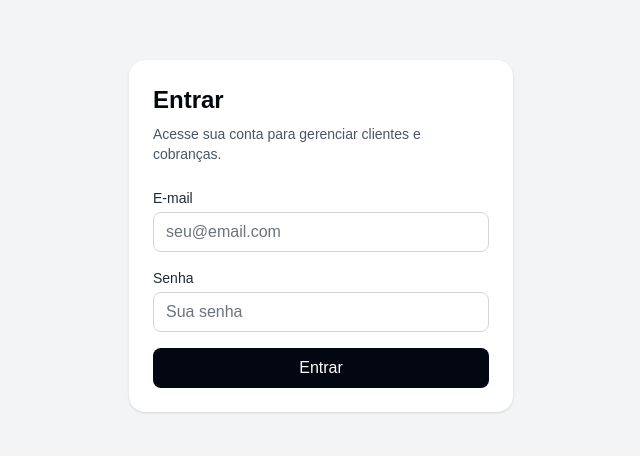
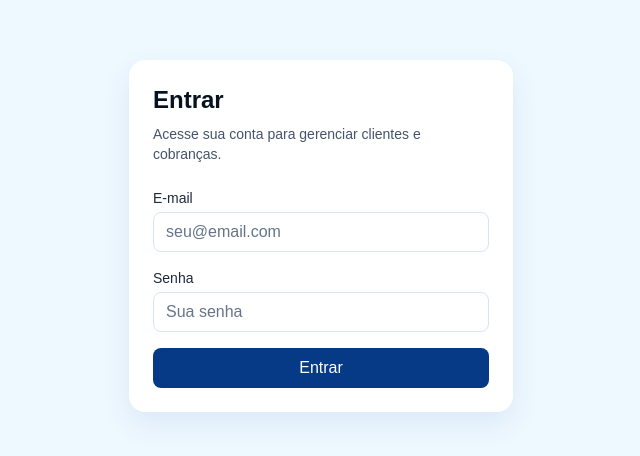
Before and after one commit to jamysmq/supabase_saas, a Next.js app: page /login in a window 1280 px wide. Shown: the part 164-620 px from the top of the page, without its empty margins (319-959 px from the left). Built offline with nearby package versions, Linux system fonts and the light colour scheme; no server answers.

Commit message:
Aplica tema claro do Jack no app

```diff
--- a/app/globals.css
+++ b/app/globals.css
@@ -1,8 +1,21 @@
 @import "tailwindcss";
 
 :root {
-  --background: #ffffff;
-  --foreground: #171717;
+  --background: #f7fbff;
+  --foreground: #07111f;
+  --jack-page: #eef8ff;
+  --jack-surface: #ffffff;
+  --jack-surface-soft: #f8fbff;
+  --jack-border: #d7e6f5;
+  --jack-border-soft: #e6f2fb;
+  --jack-primary: #073a86;
+  --jack-primary-hover: #052a61;
+  --jack-accent: #68e5ff;
+  --jack-text: #07111f;
+  --jack-muted: #44546a;
+  --jack-subtle: #64748b;
+  --jack-shadow: 0 12px 30px rgb(7 58 134 / 8%);
+  --jack-shadow-sm: 0 6px 18px rgb(7 58 134 / 7%);
 }
 
 @theme inline {
@@ -13,11 +26,86 @@
 }
 
 body {
-  background: #f3f4f6;
-  color: #111827;
+  background: var(--jack-page);
+  color: var(--jack-text);
   font-family: Arial, Helvetica, sans-serif;
   -webkit-font-smoothing: antialiased;
   text-rendering: optimizeLegibility;
+}
+
+/* Jack light theme overrides for the existing Tailwind utility-heavy UI. */
+.bg-gray-100 {
+  background-color: var(--jack-page) !important;
+}
+
+.bg-gray-50 {
+  background-color: var(--jack-surface-soft) !important;
+}
+
+.hover\:bg-gray-50:hover {
+  background-color: #eef8ff !important;
+}
+
+.bg-white {
+  background-color: var(--jack-surface) !important;
+}
+
+.bg-gray-950 {
+  background-color: var(--jack-primary) !important;
+}
+
+.hover\:bg-gray-950:hover {
+  background-color: var(--jack-primary-hover) !important;
+}
+
+.text-gray-950 {
+  color: var(--jack-text) !important;
+}
+
+.text-gray-700,
+.text-gray-600 {
+  color: var(--jack-muted) !important;
+}
+
+.text-gray-500,
+.text-gray-400 {
+  color: var(--jack-subtle) !important;
+}
+
+.border-gray-300,
+.border-gray-200 {
+  border-color: var(--jack-border) !important;
+}
+
+.border-gray-100 {
+  border-color: var(--jack-border-soft) !important;
+}
+
+.focus\:ring-gray-300:focus,
+.focus\:ring-gray-300:focus-visible {
+  --tw-ring-color: rgb(104 229 255 / 45%) !important;
+}
+
+.shadow,
+.shadow-md,
+.shadow-xl {
+  box-shadow: var(--jack-shadow) !important;
+}
+
+.shadow-sm {
+  box-shadow: var(--jack-shadow-sm) !important;
+}
+
+.bg-red-50 {
+  background-color: #fff1f2 !important;
+}
+
+.bg-emerald-50 {
+  background-color: #ecfdf5 !important;
+}
+
+.bg-amber-50 {
+  background-color: #fffbeb !important;
 }
 
 button:not(:disabled),
@@ -39,14 +127,14 @@ select,
 textarea {
   min-height: 40px;
   background-color: #ffffff;
-  color: #111827;
-  border-color: #d1d5db;
+  color: var(--jack-text);
+  border-color: var(--jack-border);
   line-height: 1.25rem;
 }
 
 input::placeholder,
 textarea::placeholder {
-  color: #6b7280;
+  color: var(--jack-subtle);
   opacity: 1;
 }
 
@@ -54,8 +142,8 @@ input:not([type="checkbox"]):not([type="radio"]):focus,
 select:focus,
 textarea:focus {
   outline: none;
-  border-color: #9ca3af;
-  box-shadow: 0 0 0 3px rgb(17 24 39 / 8%);
+  border-color: #68e5ff;
+  box-shadow: 0 0 0 3px rgb(104 229 255 / 24%);
 }
 
 button,
@@ -78,5 +166,5 @@ input:focus-visible,
 select:focus-visible,
 textarea:focus-visible {
   outline: none;
-  box-shadow: 0 0 0 3px rgb(17 24 39 / 12%);
+  box-shadow: 0 0 0 3px rgb(104 229 255 / 26%);
 }
```
